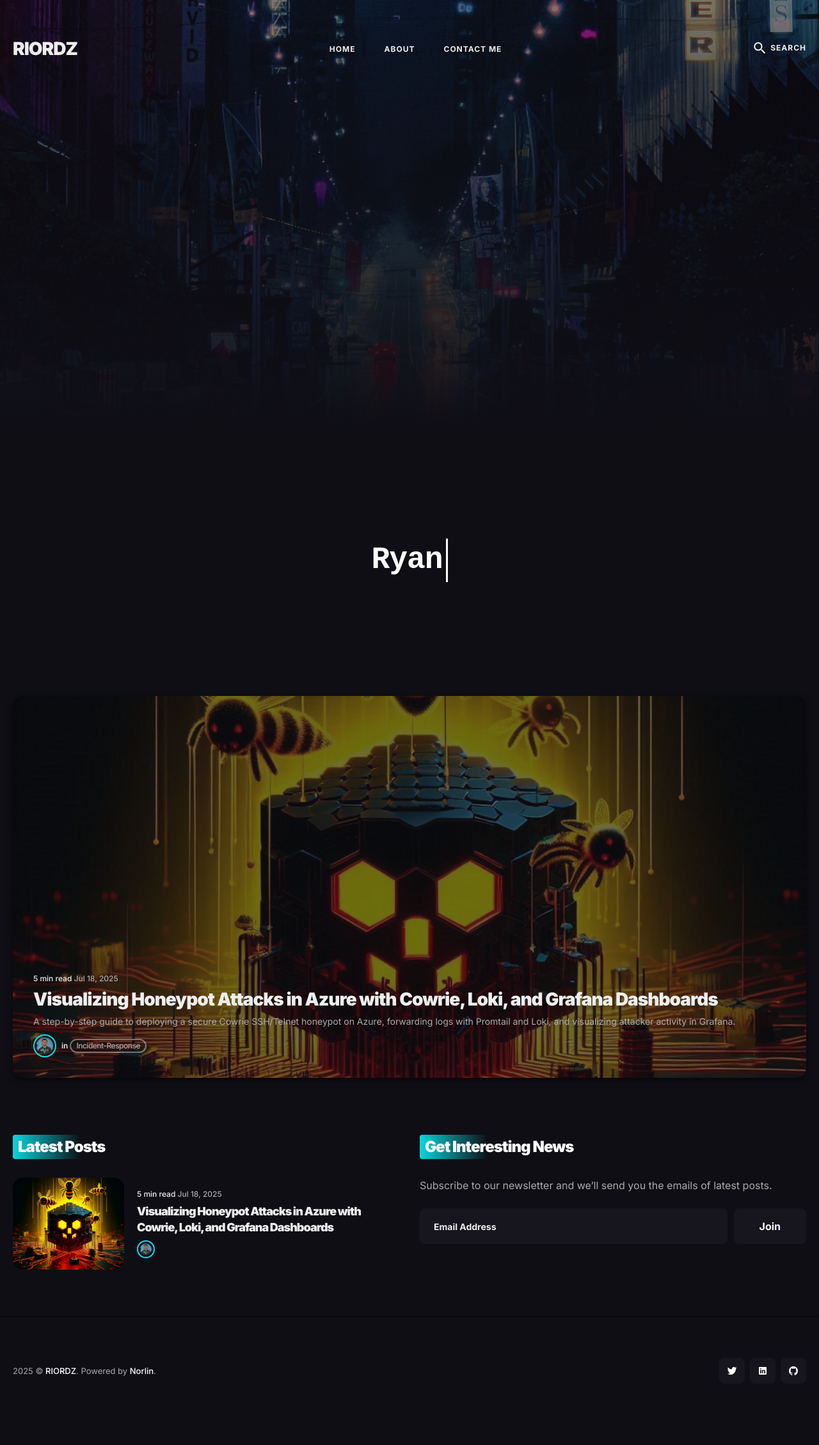
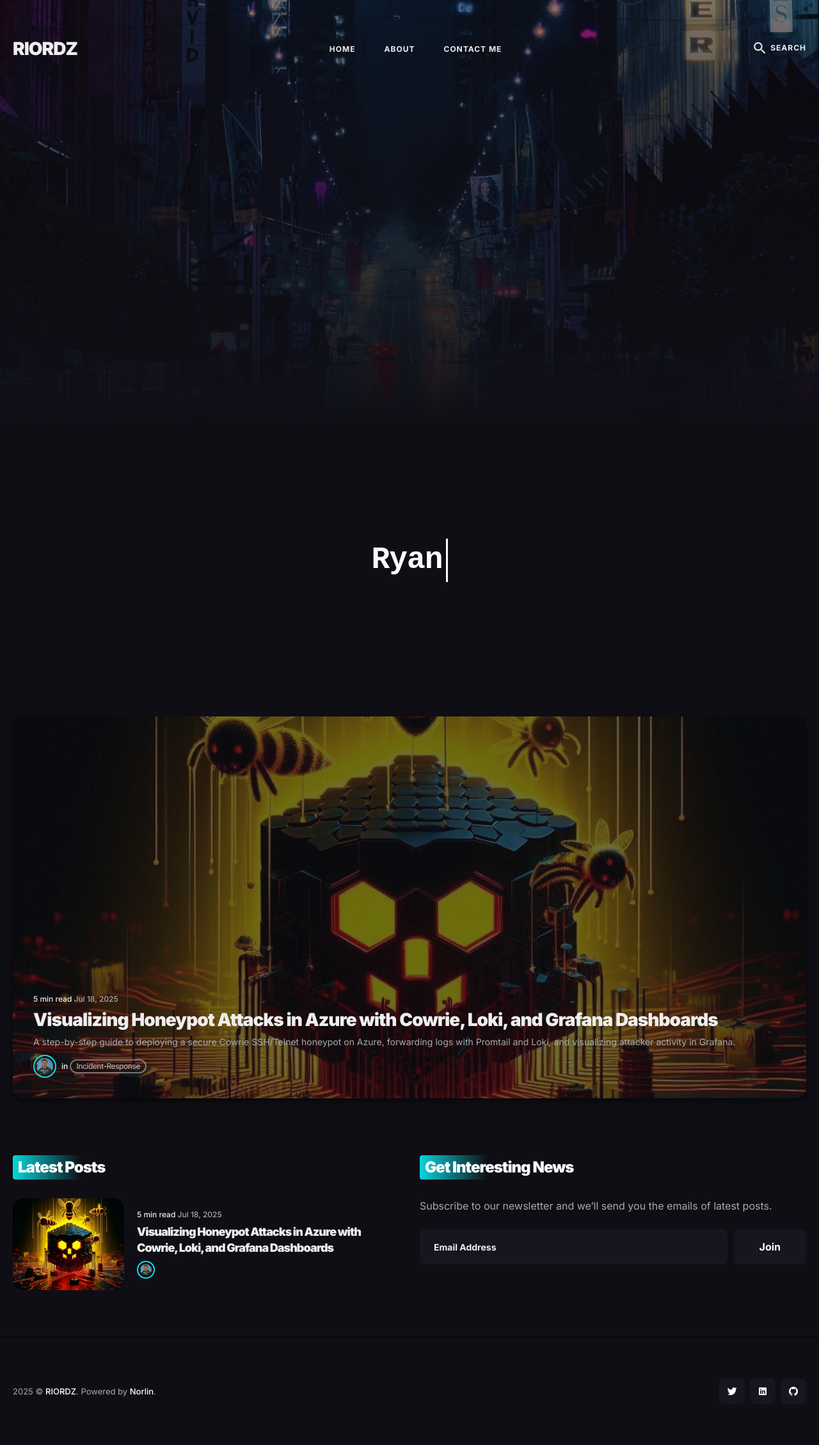
Before and after one commit to Riordz/Riordz.github.io, a Jekyll site: the page built from index.html, in a window 1280 px wide. Shown: the whole page at 64% size. Built offline with Jekyll 4.4.1, drawn with Linux system fonts in a browser that asks for light colours; nearby versions of some CDN libraries; the list of posts is cut into pages by our own code; before the commit the page ends 2227 px from its top, so only the background shows below that.

Commit message:
Edits to Post Again

```diff
--- a/index.html
+++ b/index.html
@@ -34,25 +34,28 @@
 </section>
 
 <style>
-  /* Hero section takes 40% of viewport height */
+  /* Ensure hero fills part of viewport height */
   #hero-section {
-    height: 40vh;
+    position: relative;
+    height: 40vh;            /* adjust height as needed */
     display: flex;
-    justify-content: center;  /* center horizontally */
-    align-items: center;      /* center vertically */
-    background-color: transparent; /* or your background */
-    margin-bottom: 2rem;      /* space below hero */
+    justify-content: center;
+    align-items: center;
+    background-color: transparent; /* or your hero background */
+    z-index: 10;             /* bring above other content */
+    margin-bottom: 4rem;     /* space below hero */
   }
 
+  /* Hero name styling */
   #hero-name {
     font-size: 3rem;
-    color: #FCFCFC;          /* nice soft white */
+    color: #FCFCFC;
     font-family: monospace;
     white-space: nowrap;
-    border-right: 3px solid #FCFCFC; /* blinking cursor */
+    border-right: 3px solid #FCFCFC; /* cursor */
     padding-right: 5px;
     overflow: hidden;
-    margin: 0;               /* no default margins */
+    margin: 0;
   }
 </style>
 
@@ -95,6 +98,7 @@
 
 
 
+
 {% include featured-posts.html %}
 
 <div class="container">
```
